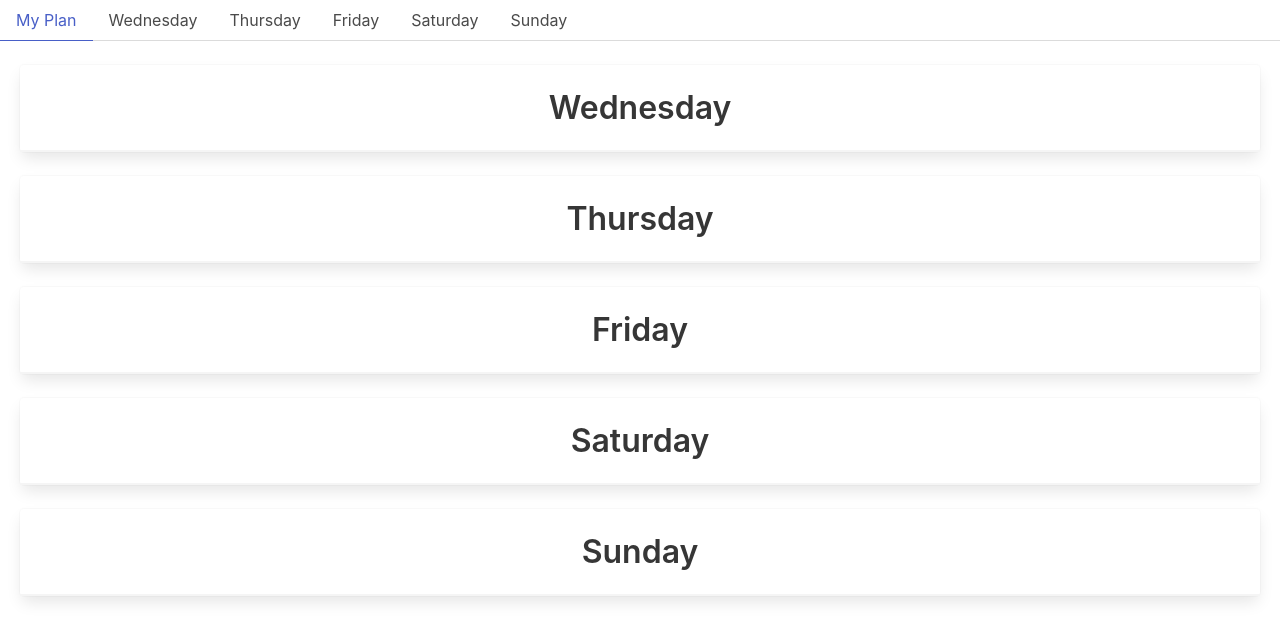
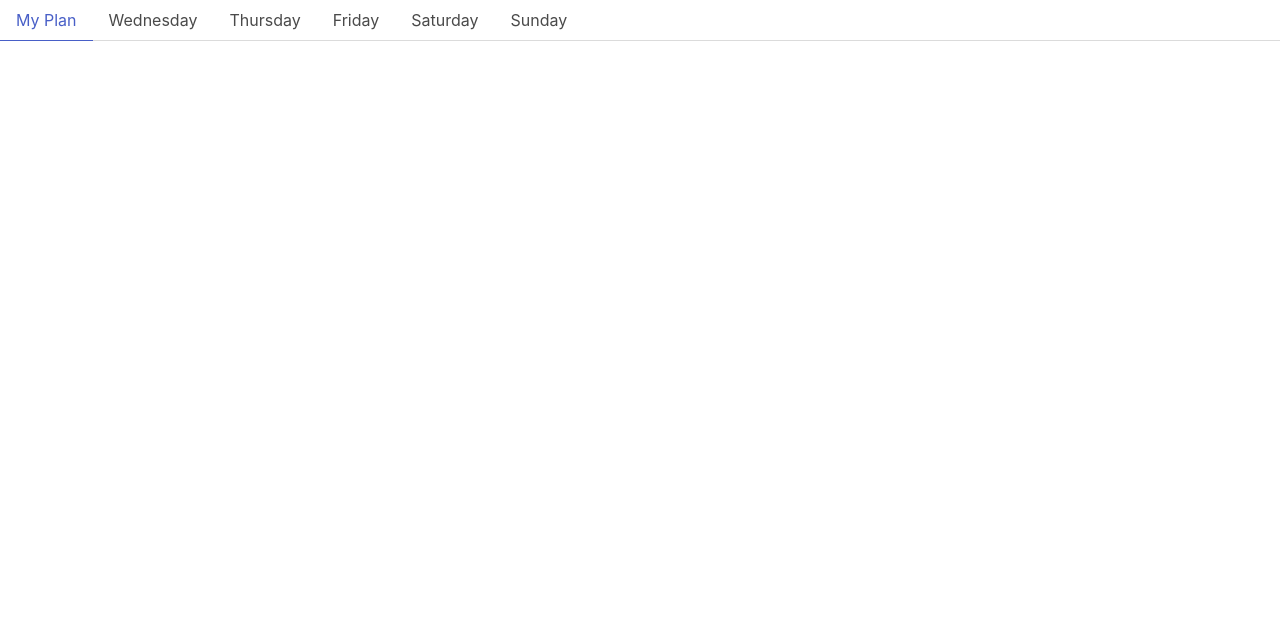
Before and after one commit to Robert-Walsh/Glastonbury2023, a React (Create React App) app: page / in a window 1280 px wide. Shown: the top 640 px of the page. Built offline with nearby package versions, Linux system fonts and the light colour scheme.

Commit message:
Hide if no selected acts

```diff
--- a/src/components/Plan.jsx
+++ b/src/components/Plan.jsx
@@ -47,42 +47,52 @@ function Plan({selectedActs}) {
 
   return (
     <div>
+      {mappedWednesdayActs.length > 0 &&
         <div className="card" style={{'margin': '20px'}}>
           <div className="title" style={{'paddingTop': '25px', 'textAlign': 'center'}}>Wednesday</div>
           <hr/>
 
           {mappedWednesdayActs}
         </div>
+      }
 
+      {mappedThursdayActs.length > 0 &&
         <div className="card" style={{'margin': '20px'}}>
           <div className="title" style={{'paddingTop': '25px', 'textAlign': 'center'}}>Thursday</div>
           <hr/>
 
           {mappedThursdayActs}
         </div>
+      }
 
 
+      {mappedFridayActs.length > 0 &&
         <div className="card" style={{'margin': '20px'}}>
           <div className="title" style={{'paddingTop': '25px', 'textAlign': 'center'}}>Friday</div>
           <hr/>
 
           {mappedFridayActs}
         </div>
+      }
 
+      {mappedSaturdayActs.length > 0 &&
         <div className="card" style={{'margin': '20px'}}>
           <div className="title" style={{'paddingTop': '25px', 'textAlign': 'center'}}>Saturday</div>
           <hr/>
 
           {mappedSaturdayActs}
         </div>
+      }
 
 
+      {mappedSundayActs.length > 0 &&
         <div className="card" style={{'margin': '20px'}}>
           <div className="title" style={{'paddingTop': '25px', 'textAlign': 'center'}}>Sunday</div>
           <hr/>
 
           {mappedSundayActs}
         </div>
+      }
     </div>
   )
 }
```
Lines whose indentation alone changed are shown as unchanged.
